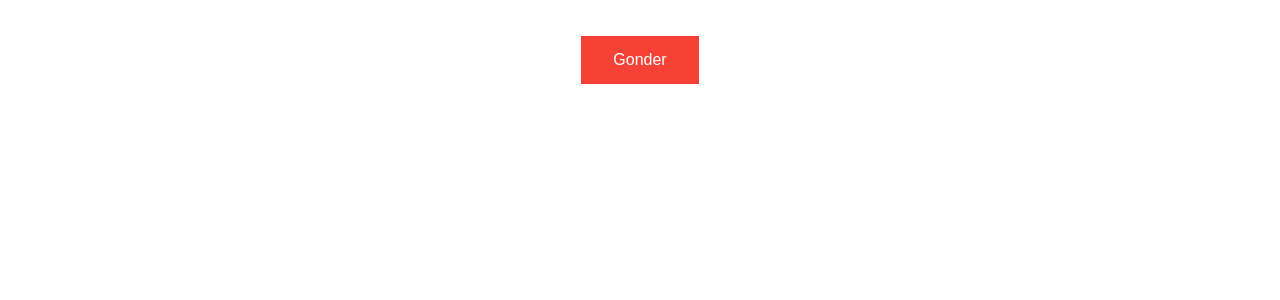
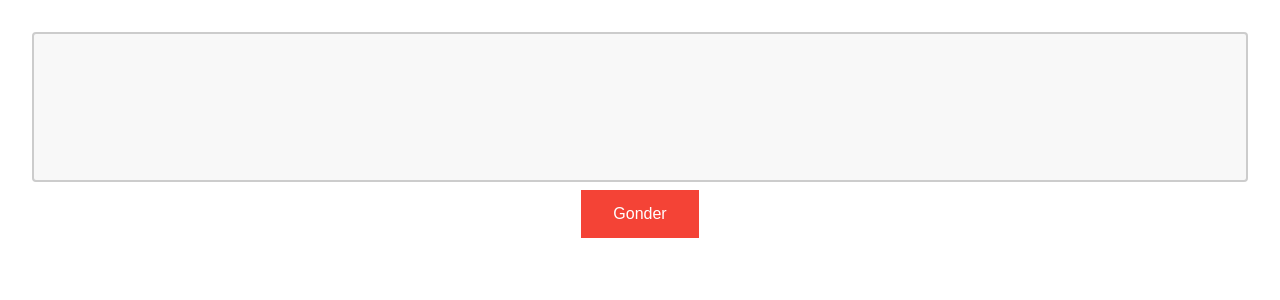
Before and after one commit to tansionline/nuxtjs-firebase, a Nuxt app: page /firestore-sayfasi in a window 1280 px wide. Shown: the top 300 px of the page. Built offline with nearby package versions, Linux system fonts and the light colour scheme.

Commit message:
firestore page updated

```diff
--- a/pages/firestore-sayfasi.vue
+++ b/pages/firestore-sayfasi.vue
@@ -1,5 +1,10 @@
 <script>
 export default {
+  data() {
+    return {
+      mesaj: "",
+    };
+  },
   methods: {
     async firestoreYaz() {
       const messageRef = this.$fire.firestore
@@ -7,7 +12,7 @@ export default {
         .doc("dokuman-adi");
       try {
         await messageRef.set({
-          mesaj: "Selam Dunya",
+          mesaj: this.mesaj,
         });
       } catch (e) {
         alert(e);
@@ -21,6 +26,9 @@ export default {
 
 <template>
   <div class="container">
+    <form>
+      <textarea v-model="mesaj"></textarea>
+    </form>
     <button v-on:click="firestoreYaz">Gonder</button>
   </div>
 </template>
@@ -29,6 +37,18 @@ export default {
 .container {
   padding: 2rem;
   text-align: center;
+}
+
+textarea {
+  width: 100%;
+  height: 150px;
+  padding: 12px 20px;
+  box-sizing: border-box;
+  border: 2px solid #ccc;
+  border-radius: 4px;
+  background-color: #f8f8f8;
+  font-size: 16px;
+  resize: none;
 }
 
 button {
```
